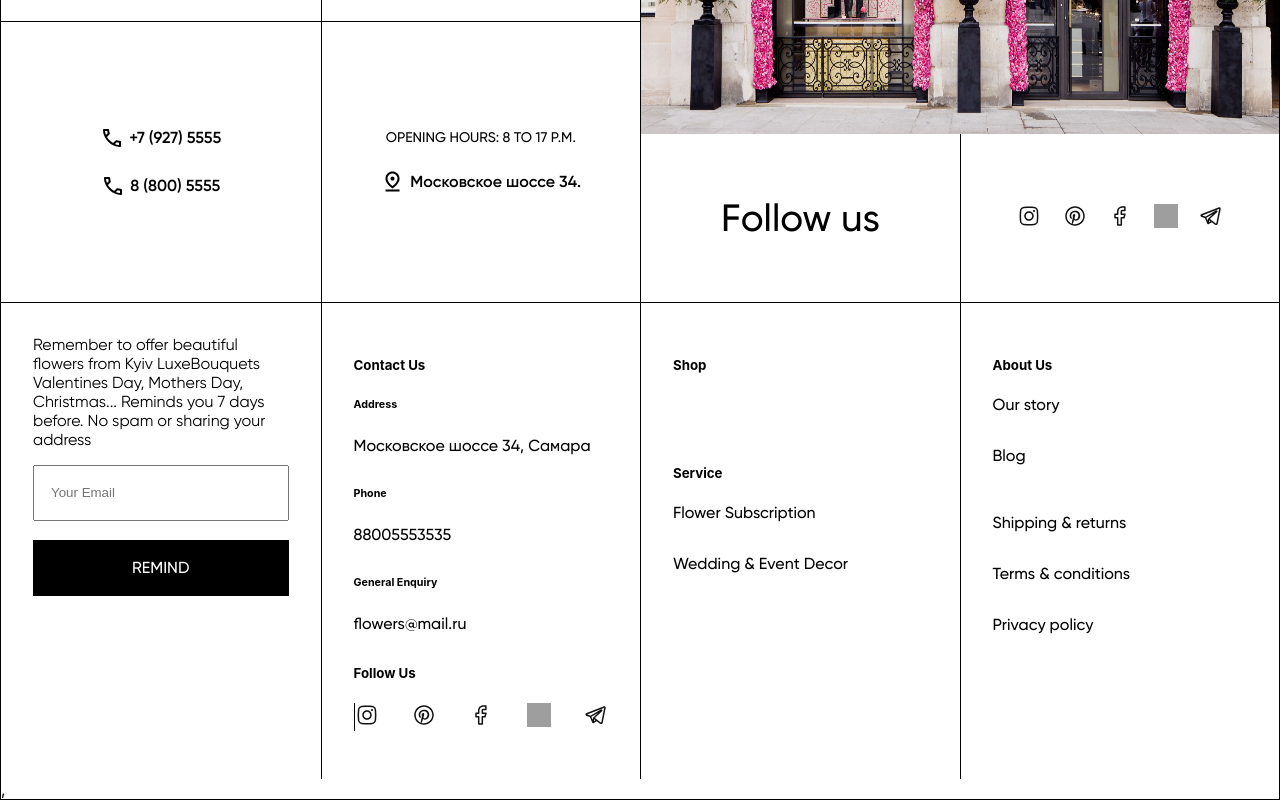
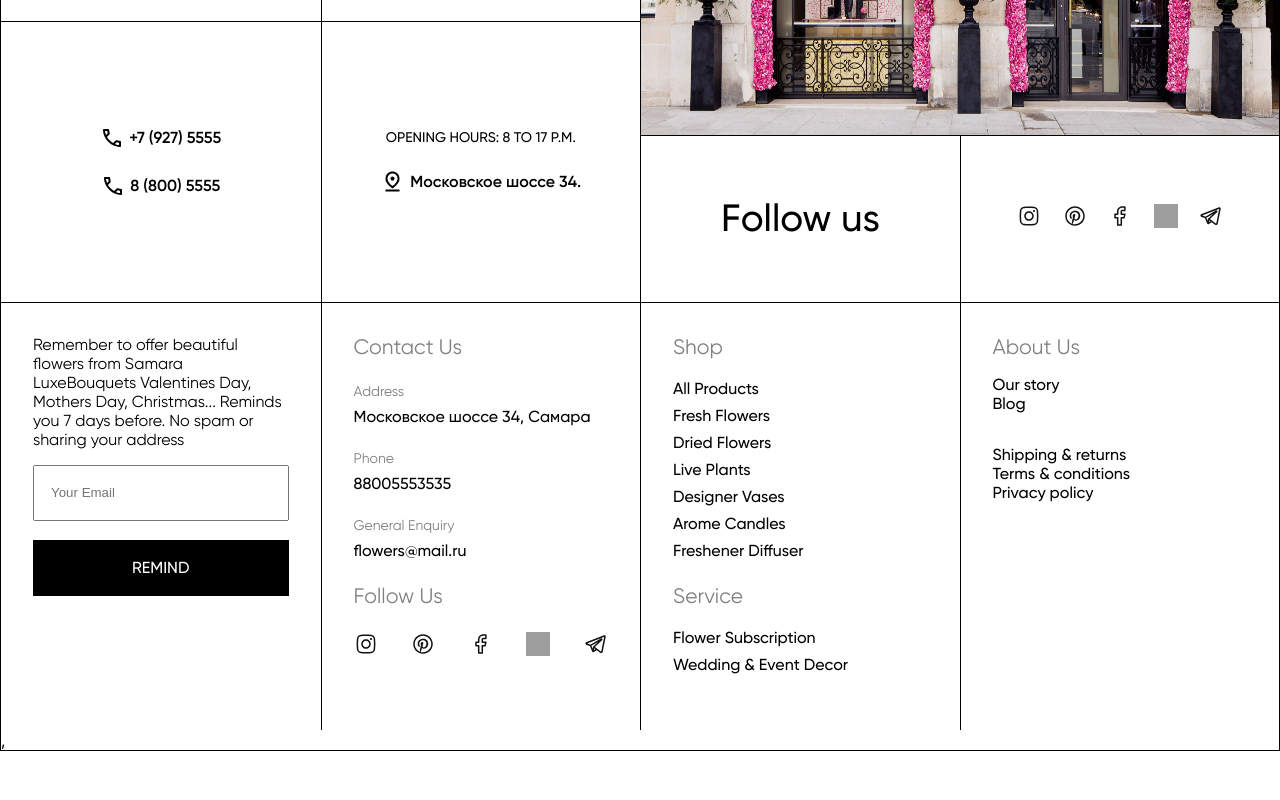
Before and after one commit to algorithm-ssau/Lycoris_, a React (Create React App) app in the folder frontend/: page / in a window 1280 px wide. Shown: the part 4000-4800 px from the top of the page. After the commit the page ends 4751 px from the top, so only its background shows below. Built offline with nearby package versions, Linux system fonts and the light colour scheme; grey boxes are pictures that could not be loaded; a web font is replaced by a local one.

Commit message:
add footer to ShopItemsPage

```diff
--- /dev/null
+++ b/frontend/src/components/Footer.jsx
@@ -0,0 +1,73 @@
+import React from 'react';
+import '../styles/style.css';
+
+
+export const Footer = () => {
+    return (
+        <footer className="footer">
+            <div className="email_block footer_container">
+                <p>Remember to offer beautiful flowers from Samara LuxeBouquets Valentines Day, Mothers Day, Christmas... Reminds you 7 days before. No spam or sharing your address</p>
+                <input type="text" id="email_input" name="email" placeholder="Your Email" />
+                <button>Remind</button>
+            </div>
+            <div className="contact_block footer_container">
+                <h5>Contact Us</h5>
+                <div class="contact_point">
+                    <h6>Address</h6>
+                    <div>Московское шоссе 34, Самара</div>
+                </div>
+                <div class="contact_point">
+                    <h6>Phone</h6>
+                    <div>88005553535</div>
+                </div>
+                <div class="contact_point">
+                    <h6>General Enquiry</h6>
+                    <div>flowers@mail.ru</div>
+                </div>
+                <div class="contact_point">
+                    <h5>Follow Us</h5>
+
+                    <div className="follow_links">
+                        <a href=""><img src="images/icons/Instagram.svg" alt="" /></a>
+                        <a href=""><img src="images/icons/Pinterest.svg" alt="" /></a>
+                        <a href=""><img src="images/icons/Facebook.svg" alt="" /></a>
+                        <a href=""><img src="images/icons/Twitter.svg" alt="" /></a>
+                        <a href=""><img src="images/icons/Telegram.svg" alt="" /></a>
+                    </div>
+                </div>
+            </div>
+            <div className="store_links_block footer_container">
+                <h5>Shop</h5>
+                <ul class="footer_nav_links">
+                    <li><a href="">All Products</a></li>
+                    <li><a href="">Fresh Flowers</a></li>
+                    <li><a href="">Dried Flowers</a></li>
+                    <li><a href="">Live Plants</a></li>
+                    <li><a href="">Designer Vases</a></li>
+                    <li><a href="">Arome Candles</a></li>
+                    <li><a href="">Freshener Diffuser</a></li>
+                </ul>
+                <h5>Service</h5>
+                <ul class="footer_nav_links">
+                    <li><a href="">Flower Subscription</a></li>
+                    <li><a href="">Wedding & Event Decor</a></li>
+                </ul>
+            </div>
+            <div className="about_us_block footer_container">
+                <h5>About Us</h5>
+                <ul>
+                    <li><a href="">Our story</a></li>
+                    <li><a href="">Blog</a></li>
+                </ul>
+                <ul>
+                    <li><a href="">Shipping & returns</a></li>
+                    <li><a href="">Terms & conditions</a></li>
+                    <li><a href="">Privacy policy</a></li>
+                </ul>
+            </div>
+        </footer>
+
+    );
+}
+
+// export default Footer;
--- a/frontend/src/components/HomePage/Footer.jsx
+++ /dev/null
@@ -1,66 +0,0 @@
-import React from 'react';
-import '../../styles/style.css';
-
-
-export const Footer = () => {
-    return (
-        <footer className="footer">
-        <div className="email_block footer_container">
-            <p>Remember to offer beautiful flowers from Kyiv LuxeBouquets Valentines Day, Mothers Day, Christmas... Reminds you 7 days before. No spam or sharing your address</p>
-            <input type="text" id="email_input" name="email" placeholder="Your Email"/>
-            <button>Remind</button>
-        </div>
-        <div className="contact_block footer_container">
-            <ul>
-                <h5>Contact Us</h5>
-                <h6>Address</h6>
-                <li>Московское шоссе 34, Самара</li>
-                <h6>Phone</h6>
-                <li>88005553535</li>
-                <h6>General Enquiry</h6>
-                <li>flowers@mail.ru</li>
-                <h5>Follow Us</h5>
-                <div className="follow_links">
-                    <a href=""><img src="images/icons/Instagram.svg" alt=""/></a>
-                    <a href=""><img src="images/icons/Pinterest.svg" alt=""/></a>
-                    <a href=""><img src="images/icons/Facebook.svg" alt=""/></a>
-                    <a href=""><img src="images/icons/Twitter.svg" alt=""/></a>
-                    <a href=""><img src="images/icons/Telegram.svg" alt=""/></a>
-                </div>
-            </ul>
-        </div>
-        <div className="store_links_block footer_container">
-            <h5>Shop</h5>
-            <ul>
-                <li><a href=""></a></li>
-                <li><a href=""></a></li>
-                <li><a href=""></a></li>
-                <li><a href=""></a></li>
-                <li><a href=""></a></li>
-                <li><a href=""></a></li>
-                <li><a href=""></a></li>
-            </ul>
-            <h5>Service</h5>
-            <ul>
-                <li><a href="">Flower Subscription</a></li>
-                <li><a href="">Wedding & Event Decor</a></li>
-            </ul>
-        </div>
-        <div className="about_us_block footer_container">
-            <h5>About Us</h5>
-            <ul>
-                <li><a href="">Our story</a></li>
-                <li><a href="">Blog</a></li>
-            </ul>
-            <ul>
-                <li><a href="">Shipping & returns</a></li>
-                <li><a href="">Terms & conditions</a></li>
-                <li><a href="">Privacy policy</a></li>
-            </ul>
-        </div>
-    </footer>
-
-      );
-}
-
-// export default Footer;
--- a/frontend/src/components/index.js
+++ b/frontend/src/components/index.js
@@ -1,5 +1,4 @@
 // Does it really need? Idk.
-// Don't know why is it needed one jsx file from Folder, but else it isn't work
-export * from "./HomePage/Footer";
+export * from "./Footer";
 export * from "./HeaderNav";
 export * from "./ShopItems";
--- a/frontend/src/pages/HomePage/index.jsx
+++ b/frontend/src/pages/HomePage/index.jsx
@@ -4,7 +4,7 @@ import {SectionWelcome } from '../../components/HomePage/SectionWelcome';
 import {SectionAU } from '../../components/HomePage/SectionAU';
 import {SectionAdvantages } from '../../components/HomePage/SectionAdvantages';
 import {SectionContacts } from '../../components/HomePage/SectionContacts';
-import { Footer } from '../../components/HomePage/Footer';
+import { Footer } from '../../components/Footer';
 
 
 
--- a/frontend/src/pages/ShopItemsPage/index.jsx
+++ b/frontend/src/pages/ShopItemsPage/index.jsx
@@ -1,11 +1,13 @@
 import React from 'react';
 import {ShopItems} from '../../components/ShopItems';
+import { Footer } from '../../components';
 
 
 export const ShopItemsPage = () => {
     return (
         <div>
             <ShopItems />
+            <Footer/>
         </div>);
 }
 
--- a/frontend/src/styles/style.css
+++ b/frontend/src/styles/style.css
@@ -62,6 +62,12 @@ a {
     color: black;
 }
 
+h2 {
+    font-family: 'Gilroy-Medium';
+    font-weight: 550;
+    font-size: 38px;
+}
+
 h3 {
     font-family: 'Gilroy-Medium';
     font-size: 14px;
@@ -70,12 +76,22 @@ h3 {
     margin: 0;
 }
 
-h2 {
-    font-family: 'Gilroy-Medium';
-    font-weight: 550;
-    font-size: 38px;
+h5 {
+    margin: 0;
+    font-family: 'Gilroy-Regular';
+    font-size: 21px;
+    font-weight: normal;
+    color: gray;
+}
 
+h6 {
+    margin: 0;
+    font-family: 'Gilroy-Regular';
+    font-size: 14px;
+    font-weight: normal;
+    color: gray;
 }
+
 
 p {
     font-family: 'Gilroy-Regular';
@@ -457,8 +473,9 @@ input {
     grid-template-columns: 1fr 1fr;
 }
 
-.contact_links img {
+.contact_links > img {
     grid-column: span 2;
+    border-bottom: 1px solid black;
     width: 100%;
     height: 100%;
 }
@@ -478,7 +495,8 @@ input {
     padding-left: 56px;
     padding-right: 56px;
     border-left: 1px solid black;
-    height: auto;
+
+
 }
 
 .follow_links img {
@@ -491,7 +509,8 @@ input {
 /*Секция footer*/
 .footer {
     display: grid;
-    grid-template-columns: 1fr 1fr 1fr 1fr;
+    /*grid-template-columns: 1fr 1fr 1fr 1fr;*/
+    grid-template-columns: repeat(4, minmax(200px, 1fr));
     border-top: 1px solid black;
 }
 
@@ -502,17 +521,17 @@ input {
     padding: 2em;
 }
 
-.footer_container li {
+.footer_container li, .footer_container div {
     font-family: 'Gilroy-Medium';
     font-size: 16px;
-    margin-bottom: 2em;
+    font-weight: normal;
 }
 
 .footer_container:first-child {
-    border-left: none;
+    border-left: none
 }
 
-.email_block p, .footer_container ul {
+.email_block p{
     margin-top: 0;
 }
 
@@ -522,50 +541,55 @@ input {
     width: auto;
 }
 
+.footer_nav_links {
+    margin-top: 20px;
+}
+
+.footer_nav_links li {
+    margin-bottom: 8px;
+}
+
 
 .footer_container .follow_links {
     padding: 0;
+    border-left: none;
+    margin-top: 24px;
 }
 
+.contact_point {
+    margin-top: 24px;
+}
 
-
-
-
-
-
+.contact_point div {
+    margin-top: 8px;
+}
 
 
 
 /*ДЛЯ СТРАНИЦЫ ПОКУПКИ ЦВЕТОВ*/
 .shop_items {
-    border-top: 1px solid black;
-
     display: grid;
     /*grid-template-columns: 1fr 1fr 1fr 1fr;*/
-    grid-template-columns: repeat(auto-fit, minmax(300px, 1fr));
+    grid-template-columns: repeat(4, minmax(200px, 1fr));
     grid-auto-flow: dense;
-    margin-top: 0;
+    grid-gap: 1px;
+    margin-top: 1px;
+    margin-bottom: 0;
 }
 
 
-
 .flower_item {
-    border: 1px solid black;
-    border-top: none;
-    border-left: none;
+    outline: 1px solid black;
     display: flex;
     flex-direction: column;
     align-items: center;
 }
 
-.flower_item:last-child {
 
-}
 
 .flower_item:first-child {
     grid-column: span 2;
     grid-row: span 2;
-
 }
 
 
```
